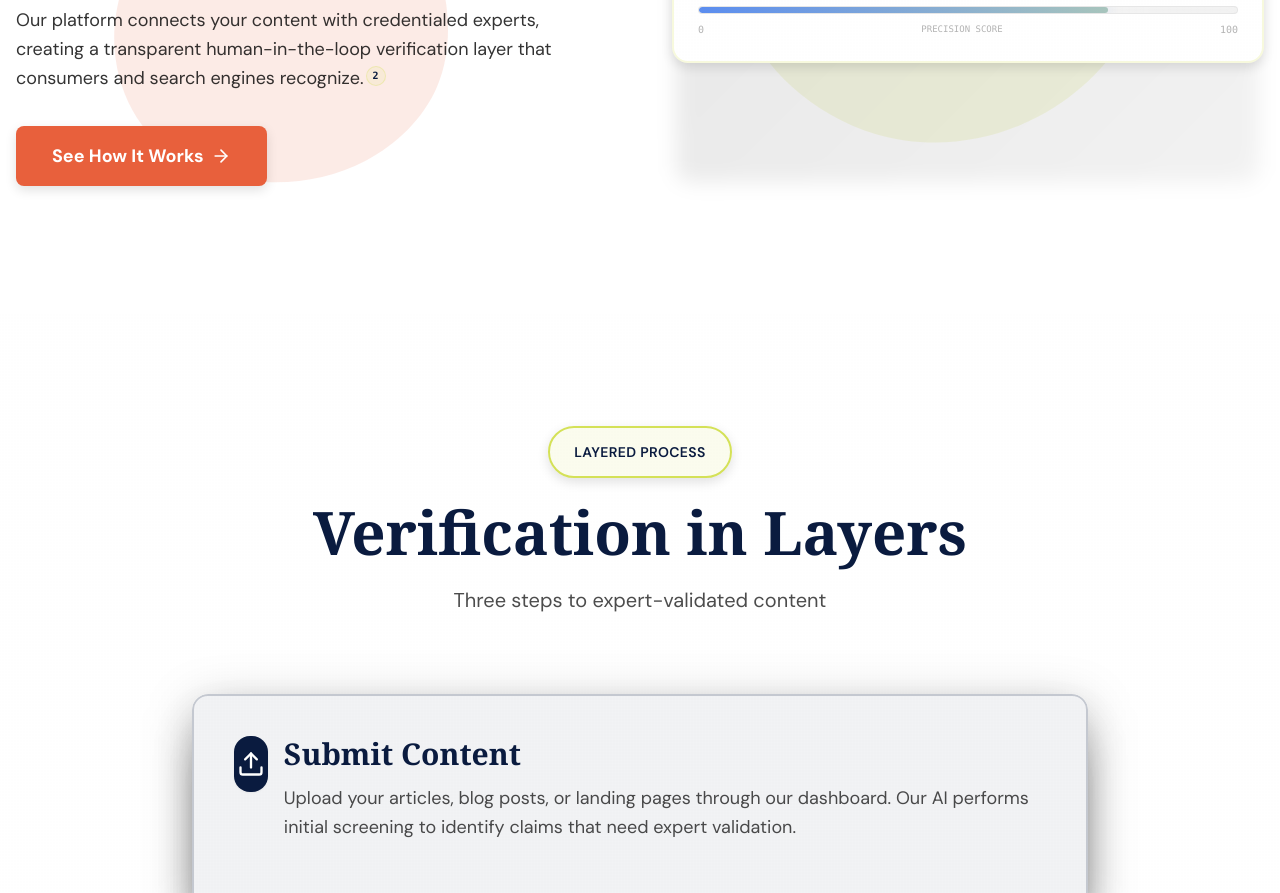
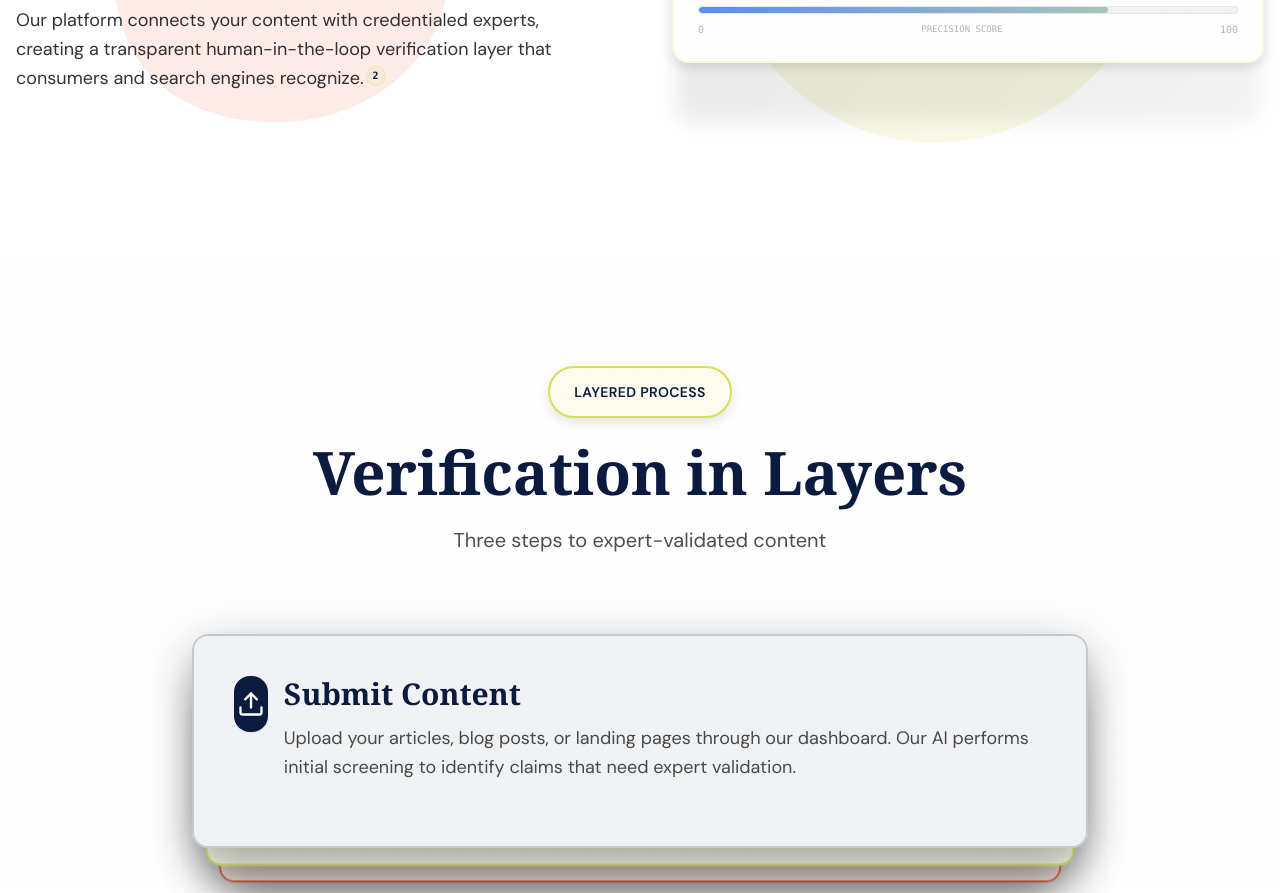
Before and after one commit to owenwcertrev/web-redesign, a Next.js app: page / in a window 1280 px wide. Shown: the part 2200-3093 px from the top of the page. Built offline with nearby package versions, Linux system fonts and the light colour scheme.

Commit message:
Remove button from Trust Infrastructure section

```diff
--- a/app/page.tsx
+++ b/app/page.tsx
@@ -329,12 +329,6 @@ export default function Home() {
                     preview="Official Google documentation on Experience, Expertise, Authoritativeness, and Trust signals."
                   />
                 </p>
-                <Button size="lg" asChild>
-                  <Link href="/how-it-works">
-                    See How It Works
-                    <ArrowRight className="w-5 h-5" />
-                  </Link>
-                </Button>
               </div>
             </FadeIn>
 
```
